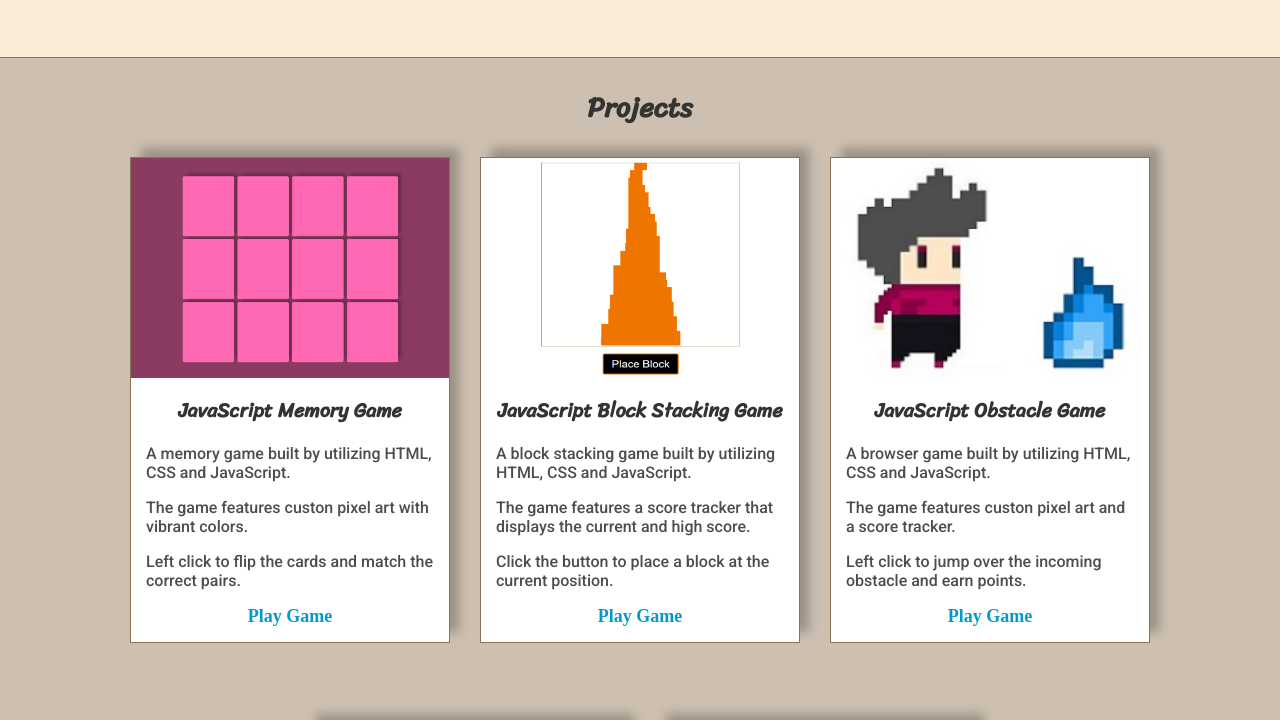
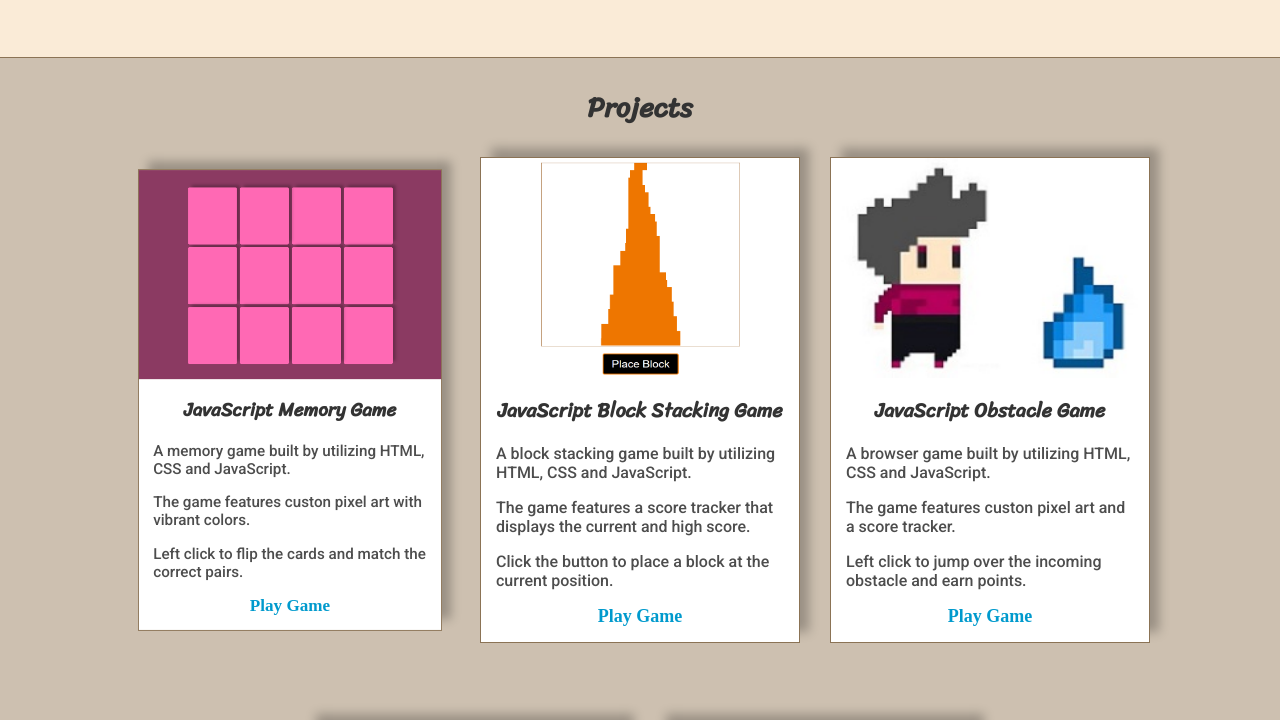
Before and after one commit to dev-enes/dev-enes.github.io, a plain HTML site: page index.html in a window 1280 px wide. In both pictures the pointer is over the element 290 px from the left and 1747 px from the top of the page. Shown: the part 1347-2067 px from the top of the page. Drawn offline with Linux system fonts and the light colour scheme; a web font is replaced by a local one.

Commit message:
Update default.css

```diff
--- a/main-css/default.css
+++ b/main-css/default.css
@@ -359,6 +359,11 @@ h6 {
     -moz-box-shadow: 10px -10px 10px -1px rgba(0,0,0,0.25);
 }
 
+.project:hover {
+    transform: scale(0.95);
+    transition: 0.3s;
+}
+
 .project-preview {
     background-color: #ffffff;
     padding: 15px;
```
